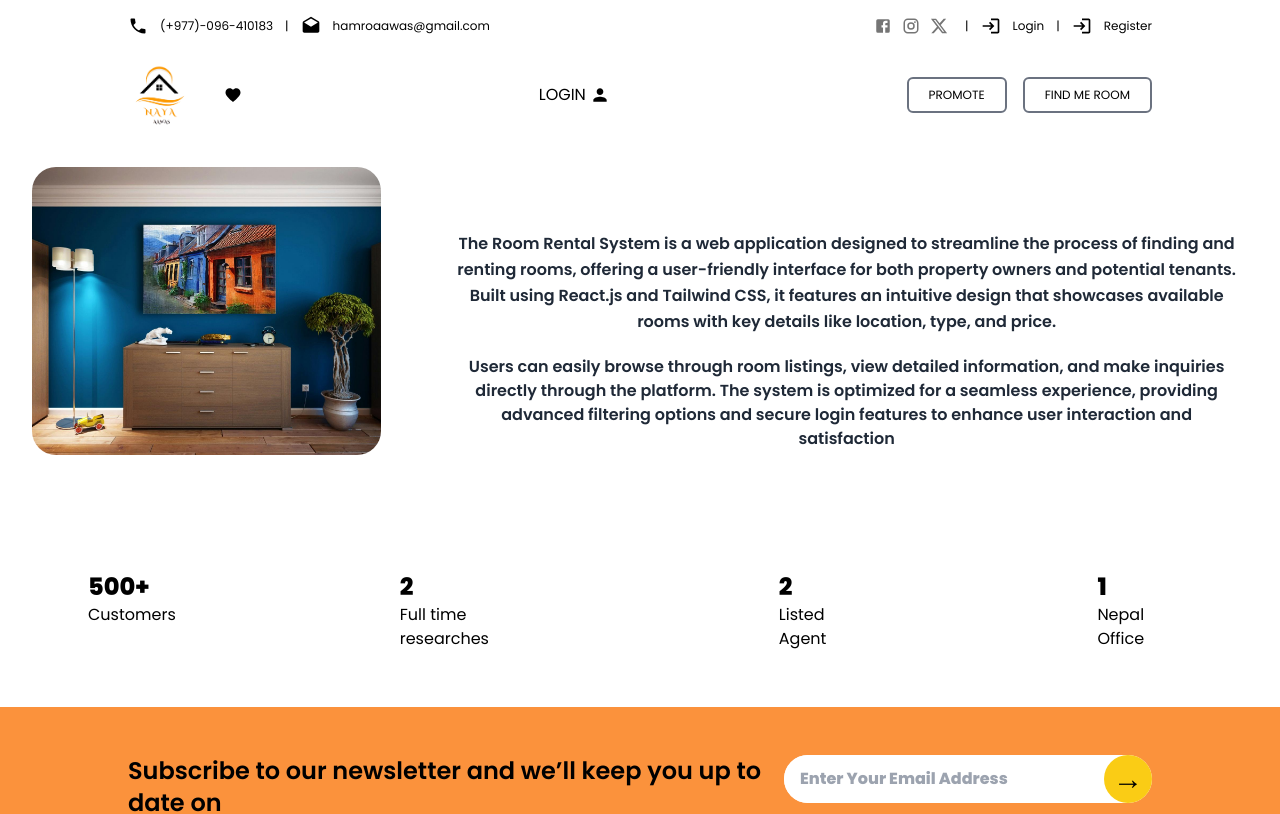
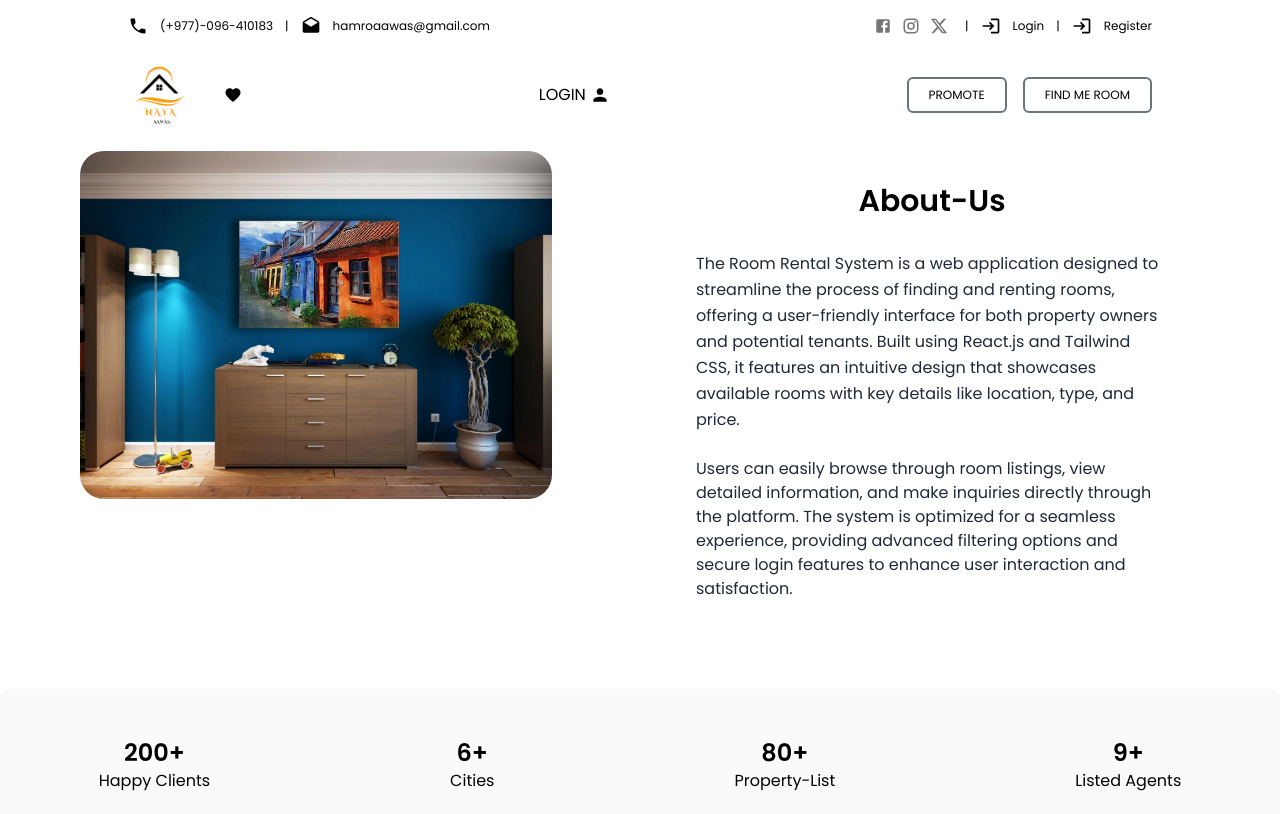
Before and after one commit to bhatta09/Room-Rental-System, a React (Vite) app: page /about in a window 1280 px wide. Shown: the top 814 px of the page. Built offline with nearby package versions, Linux system fonts and the light colour scheme.

Commit message:
about us page complete

```diff
--- a/src/pages/About.jsx
+++ b/src/pages/About.jsx
@@ -1,16 +1,45 @@
+import { useEffect, useState } from 'react';
 import img from "../assets/room1.jpg";
 
 const About = () => {
+  const [customers, setCustomers] = useState(0);
+  const [researchers, setResearchers] = useState(0);
+  const [agents, setAgents] = useState(0);
+  const [offices, setOffices] = useState(0);
+
+  useEffect(() => {
+    const incrementNumber = (setState, finalValue, incrementSpeed) => {
+      let value = 0;
+      const interval = setInterval(() => {
+        if (value < finalValue) {
+          setState((prev) => Math.min(prev + 1, finalValue));
+          value++;
+        } else {
+          clearInterval(interval);
+        }
+      }, incrementSpeed);
+    };
+
+    incrementNumber(setCustomers, 200, 10);
+    incrementNumber(setResearchers, 80, 10);
+    incrementNumber(setAgents, 9, 20);
+    incrementNumber(setOffices, 6, 20);
+  }, []);
+
   return (
-    <div className="flex flex-col ">
-      <div className="bg-white flex flex-row ">
-        <div className=" w-full h-[380px] rounded-4xl p-8">
-          <img src={img} alt="About Us" className="object-cover rounded-3xl h-72   w-[400px] md:w-[1900px]"
+    <div className="flex flex-col space-y-10 mb-5 md:mb-16">
+      <div className="bg-white flex flex-col md:flex-row items-center md:items-start gap-8 md:gap-20 md:px-16 px-6">
+        <div className="flex-1 w-full h-[300px] md:h-[380px] rounded-4xl p-4">
+          <img
+            src={img}
+            alt="About Us"
+            className="object-cover rounded-3xl w-full h-full"
           />
         </div>
 
-        <div className="p-10 flex flex-col text-center text-base font-semibold  tracking-normal">
-          <p className="text-gray-800  pt-14 leading-relaxed pb-5">
+        <div className="flex-1 p-6 md:p-12 text-center md:text-left text-base font-medium tracking-normal">
+          <h2 className='text-center  md:text-center text-3xl font-semibold mb-4 md:mb-8'>About-Us</h2>
+          <p className="text-gray-800 leading-relaxed pb-4 md:pb-6">
             The Room Rental System is a web application designed to streamline
             the process of finding and renting rooms, offering a user-friendly
             interface for both property owners and potential tenants. Built
@@ -18,36 +47,35 @@ const About = () => {
             that showcases available rooms with key details like location, type,
             and price.
           </p>
-          <p className="text-gray-800  ">
+          <p className="text-gray-800">
             Users can easily browse through room listings, view detailed
             information, and make inquiries directly through the platform. The
             system is optimized for a seamless experience, providing advanced
             filtering options and secure login features to enhance user
-            interaction and satisfaction
+            interaction and satisfaction.
           </p>
         </div>
       </div>
 
-        <div className="flex justify-center gap-56 m-14 px-8 ">
-          <div>
-            <h2 className="text-2xl font-bold">500+</h2>
-            <p>Customers</p>
+      <div className="flex flex-col md:flex-row justify-center gap-10 md:gap-60 px-10 py-12 shadow-lg rounded-lg bg-slate-50">
+        <div className="text-center">
+          <h2 className="text-2xl font-semibold">{customers}+</h2>
+          <p>Happy Clients</p>
         </div>
-          <div>
-            <h2 className="text-2xl font-bold">2</h2>
-            <p>Full time researches</p>
+        <div className="text-center">
+          <h2 className="text-2xl font-semibold">{offices}+</h2>
+          <p>Cities</p>
         </div>
-          <div>
-            <h2 className="text-2xl font-bold">2</h2>
-            <p>Listed Agent</p>
+        <div className="text-center">
+          <h2 className="text-2xl font-semibold">{researchers}+</h2>
+          <p>Property-List</p>
         </div>
-          <div>
-            <h2 className="text-2xl font-bold">1</h2>
-            <p>Nepal Office</p>
+        <div className="text-center">
+          <h2 className="text-2xl font-semibold">{agents}+</h2>
+          <p>Listed Agents</p>
         </div>
       </div>
     </div>
-
   );
 };
 
```
Lines whose indentation alone changed are shown as unchanged.
